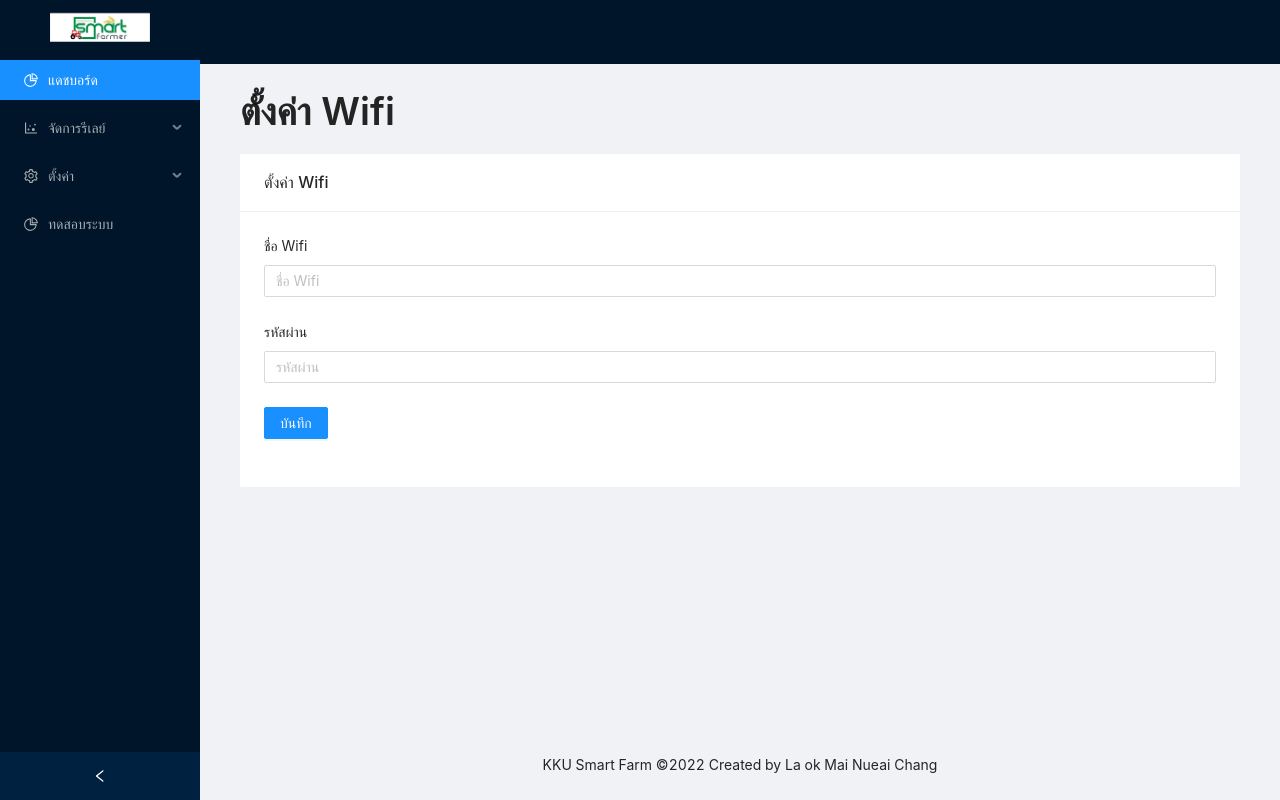
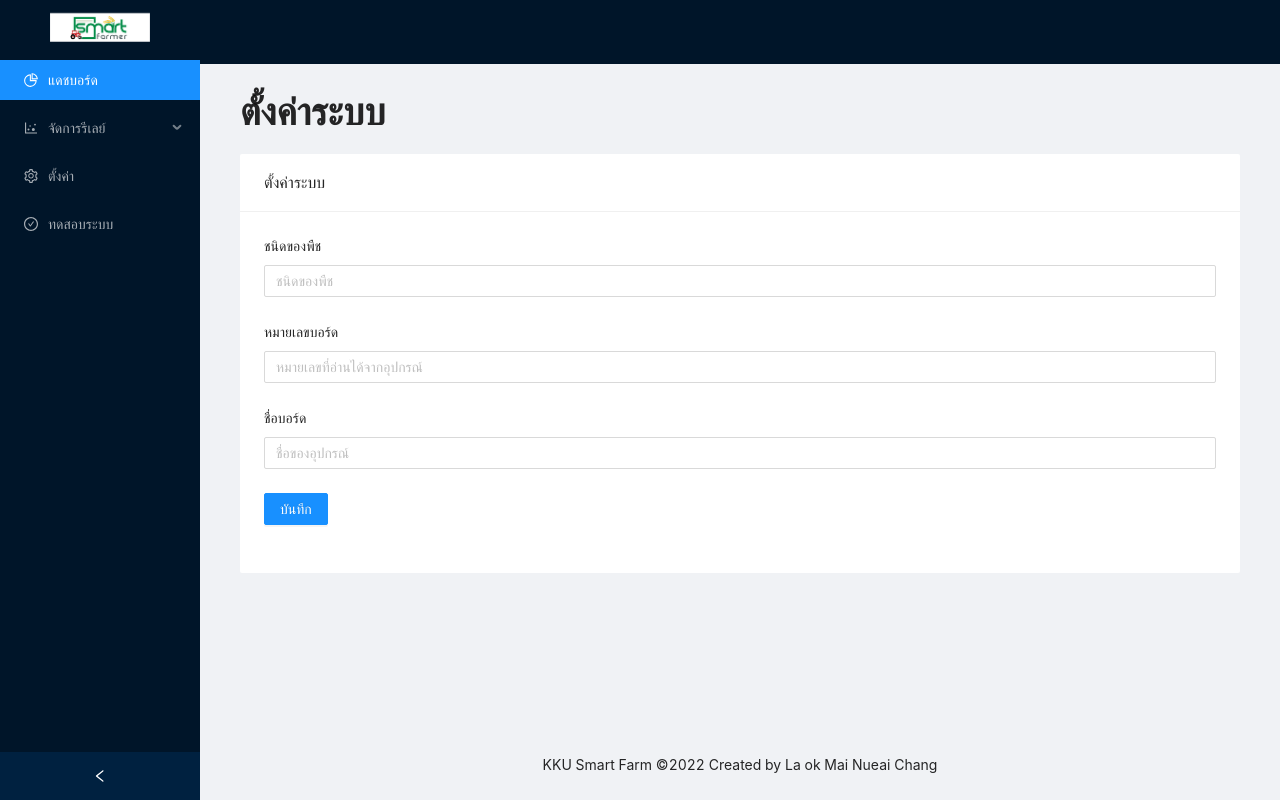
Before and after one commit to chakriyaP/special-topic, a React (Create React App) app: page /setting in a window 1280 px wide. Built offline with nearby package versions, Linux system fonts and the light colour scheme.

Commit message:
delete setting wifi

```diff
--- a/src/App.js
+++ b/src/App.js
@@ -12,6 +12,7 @@ import {
   PieChartOutlined,
   SettingOutlined,
   DotChartOutlined,
+  CheckCircleOutlined
 } from '@ant-design/icons';
 
 
@@ -65,18 +66,14 @@ function App() {
               </Link></Menu.Item>
             </SubMenu>
 
-            <SubMenu key="sub3" icon={<SettingOutlined />} title="ตั้งค่า">
-              <Menu.Item key="10"> <Link to="/setting/system">
-                ตั้งค่าระบบ
+            <Menu.Item key="setting" icon={<SettingOutlined />}>
+              <Link to="/setting">
+                ตั้งค่า
               </Link>
-              </Menu.Item>
-              <Menu.Item key="9">
-                <Link to="/setting">
-                  ตั้งค่า Wifi
-                </Link>
-              </Menu.Item>
-            </SubMenu>
-            <Menu.Item key="11" icon={<PieChartOutlined />}>
+            </Menu.Item>
+
+
+            <Menu.Item key="11" icon={<CheckCircleOutlined />}>
               <Link to="/test">
                 ทดสอบระบบ
               </Link>
@@ -92,14 +89,13 @@ function App() {
                 <Route path="/relay" element={<Relay />} />
                 <Route path="/relay/time" element={<Time />} />
                 <Route path="/relay/temperature" element={<Temperature />} />
-                <Route path="/setting" element={<Setting />} />
-                <Route path="/setting/system" element={<SettingSystem />} />
 
-                <Route path="/relay/SetTemperature" element={<SetTemperature />} />
+                <Route path="/setting" element={<SettingSystem />} />
+
+
                 <Route path="/relay/SetTime" element={<SetTime />} />
 
                 <Route path="/test" element={<Test />} />
-
               </Routes>
             </div>
           </Content>
--- a/src/util/helper.js
+++ b/src/util/helper.js
@@ -1,6 +1,6 @@
 const baseUrl = "https://asia-southeast1-kku-smart-farm.cloudfunctions.net/api";
 const dockerUrl =
-  "https://a4a8-202-12-97-141.ngrok.io/kku-smart-farm/asia-southeast1/api";
+  "http://localhost:5001/kku-smart-farm/asia-southeast1/api";
 const boardId = "1.24.155.12";
 
 export { baseUrl, dockerUrl, boardId };
```
